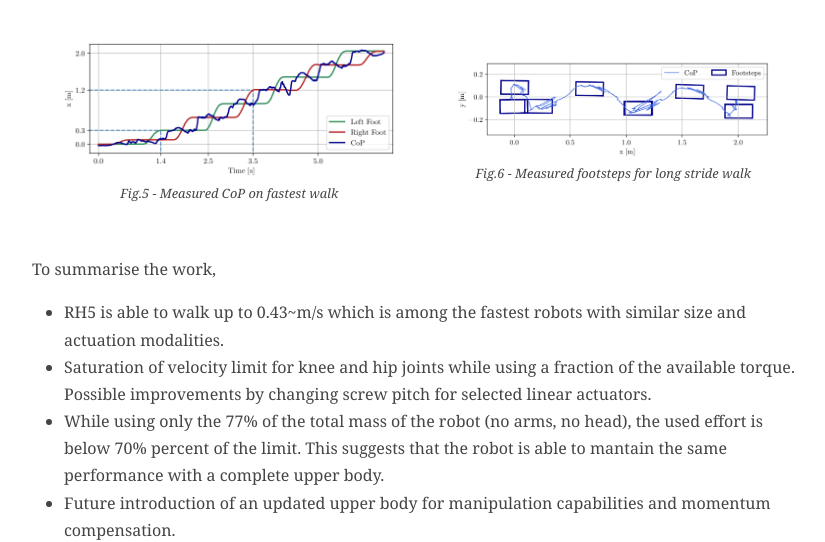
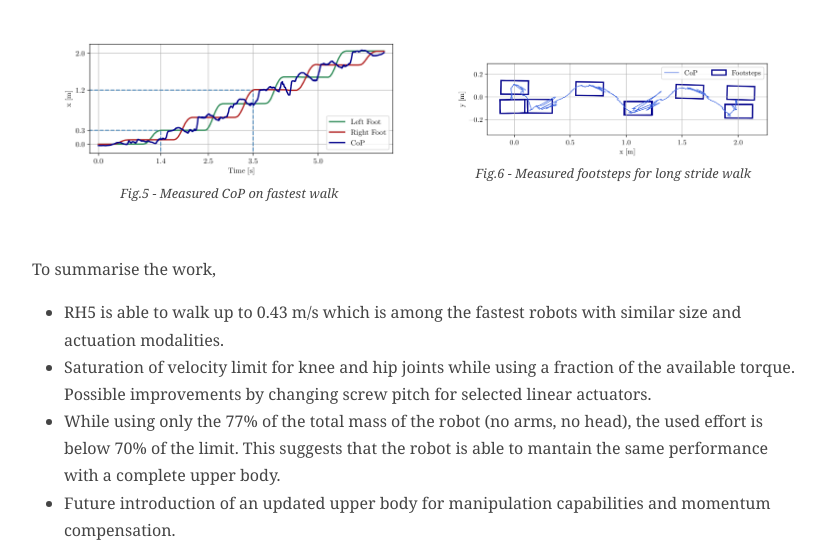
Before and after one commit to dfki-ric-underactuated-lab/humanoids23_rh5_walk, a plain HTML site: page docs/index.html in a window 1280 px wide. Shown: the part 2790-3332 px from the top of the page, without its empty margins (224-1049 px from the left). Drawn offline with nearby package versions, Linux system fonts and the light colour scheme.

Commit message:
updated html

```diff
--- a/docs/index.html
+++ b/docs/index.html
@@ -187,7 +187,7 @@ Fig.6 - Measured footsteps for long stride walk
 To summarise the work,
 <ul>
 <li>
-RH5 is able to walk up to 0.43~m/s which is among the fastest robots
+RH5 is able to walk up to 0.43 m/s which is among the fastest robots
 with similar size and actuation modalities.
 </li>
 <li>
@@ -197,9 +197,9 @@ screw pitch for selected linear actuators.
 </li>
 <li>
 While using only the 77% of the total mass of the robot (no arms, no
-head), the used effort is below 70% percent of the limit. This suggests
-that the robot is able to mantain the same performance with a complete
-upper body.
+head), the used effort is below 70% of the limit. This suggests that the
+robot is able to mantain the same performance with a complete upper
+body.
 </li>
 <li>
 Future introduction of an updated upper body for manipulation
```
